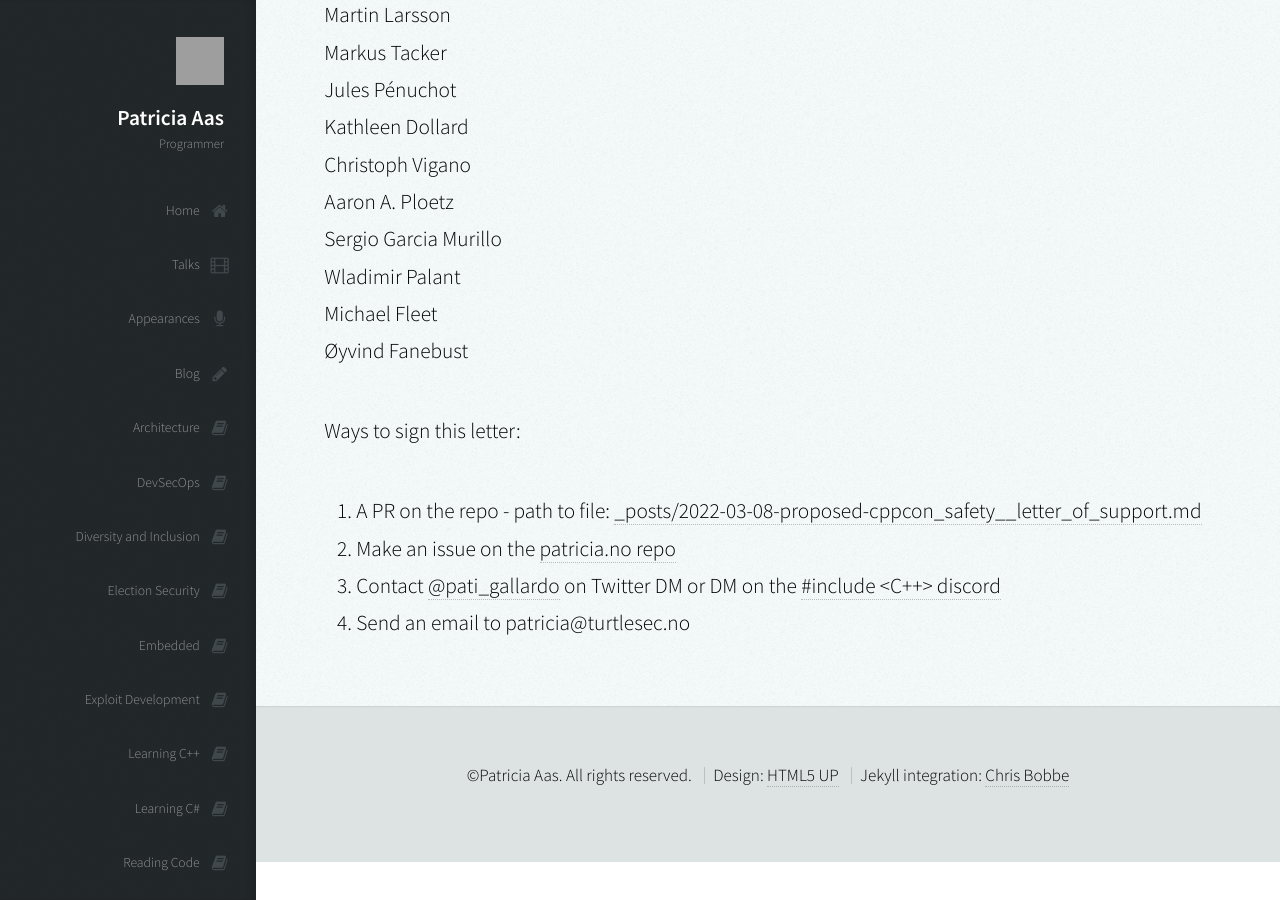
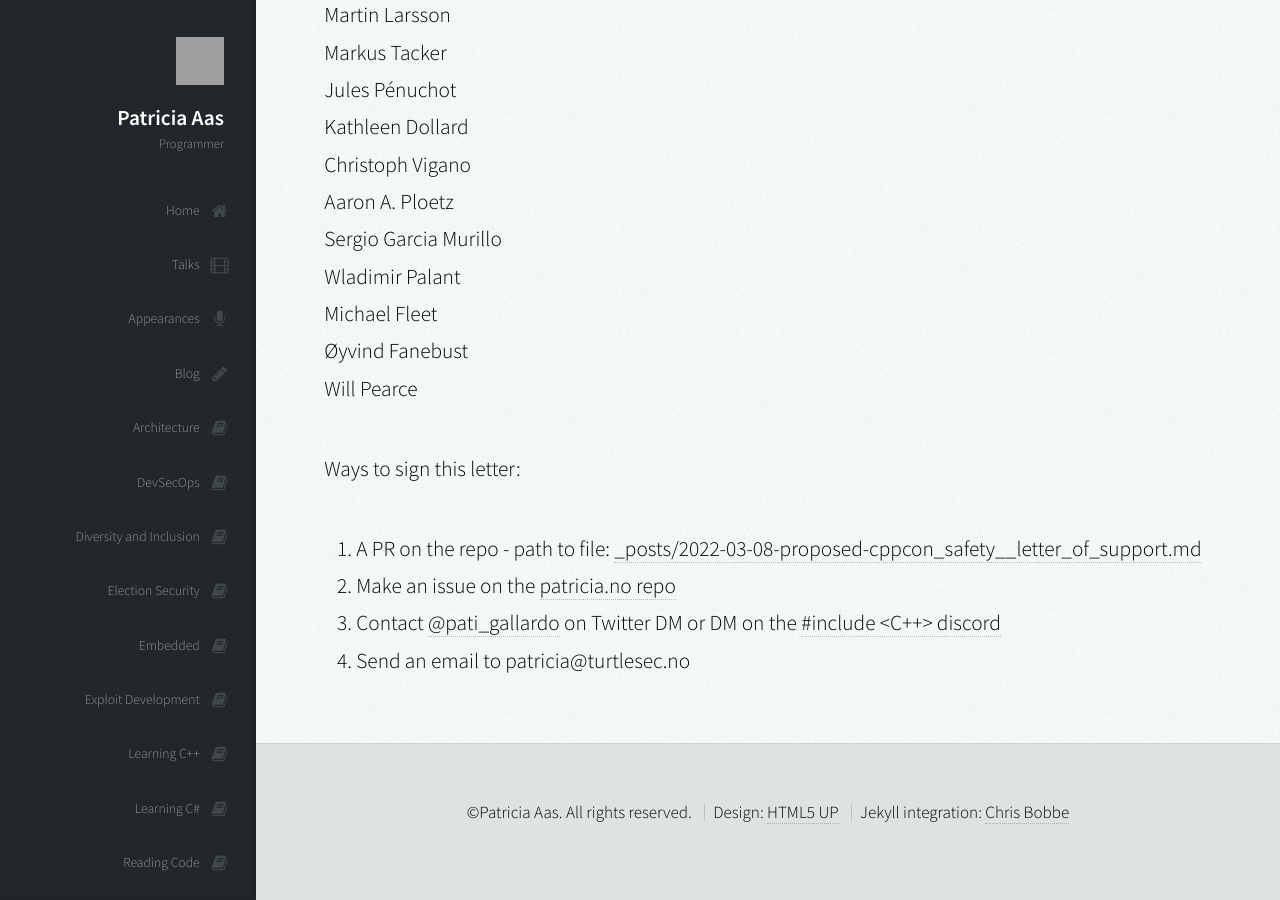
Before and after one commit to patricia-gallardo/patricia-gallardo.github.io, a Jekyll site: the page built from _posts/2022-03-08-proposed-cppcon_safety__letter_of_support.md, in a window 1280 px wide and 900 px high, scrolled down 8957 px. Built offline with Jekyll 4.4.1, drawn with Linux system fonts in a browser that asks for light colours; nearby versions of some CDN libraries; grey boxes are pictures that could not be loaded.

Commit message:
Update 2022-03-08-proposed-cppcon_safety__letter_of_support.md

```diff
--- a/_posts/2022-03-08-proposed-cppcon_safety__letter_of_support.md
+++ b/_posts/2022-03-08-proposed-cppcon_safety__letter_of_support.md
@@ -248,6 +248,7 @@ Sergio Garcia Murillo <br>
 Wladimir Palant <br>
 Michael Fleet <br>
 Øyvind Fanebust <br>
+Will Pearce <br>
 
 
 Ways to sign this letter:
```
